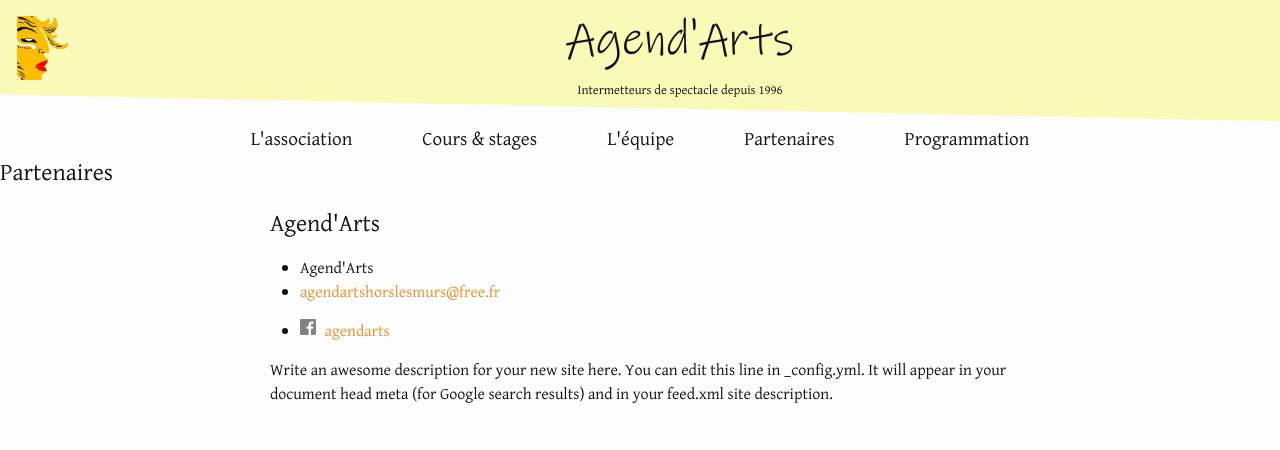
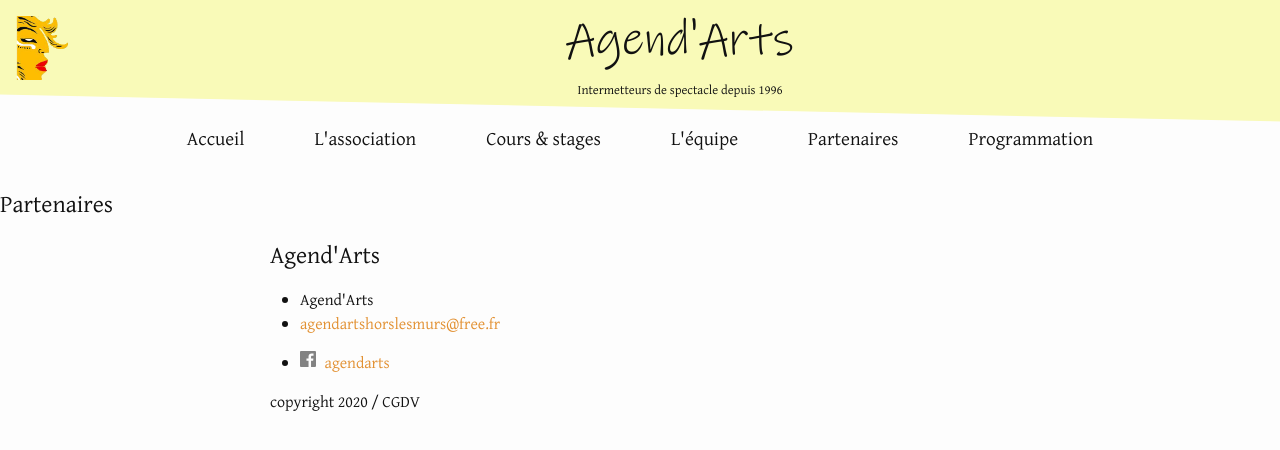
Before and after one commit to SeedAction/seedaction.github.io, a Jekyll site: the page built from partenaires.md, in a window 1280 px wide. Shown: the top 450 px of the page. Built offline with Jekyll 4.4.1, drawn with Linux system fonts in a browser that asks for light colours.

```diff
--- a/_config.yml
+++ b/_config.yml
@@ -28,6 +28,8 @@ description: >- # this means to ignore newlines until "baseurl:"
 baseurl: "" # the subpath of your site, e.g. /blog
 url: "" # the base hostname & protocol for your site, e.g. http://example.com
 
+future: true
+
 facebook_username: agendarts
 
 # Build settings
@@ -39,7 +41,8 @@ plugins:
 
 # Collections
 collections:
-  - events
+  events:
+    output: true
 
 # Exclude from processing.
 # The following items will not be processed, by default. Create a custom list
--- a/_includes/footer.html
+++ b/_includes/footer.html
@@ -26,7 +26,8 @@
       </div>
 
       <div class="footer-col footer-col-3">
-        <p>{{- site.description | escape -}}</p>
+        <!-- <p>{{- site.description | escape -}}</p> -->
+        copyright 2020 / CGDV
       </div>
     </div>
 
--- a/_includes/header.html
+++ b/_includes/header.html
@@ -18,6 +18,7 @@
       </label>
 
       <div class="trigger">
+        <a class="page-link" href="{{ site.url | relative_url }}">Accueil</a>
         {%- for path in page_paths -%}
           {%- assign my_page = site.pages | where: "path", path | first -%}
           {%- if my_page.title -%}
--- a/_sass/elementaire/_layout.scss
+++ b/_sass/elementaire/_layout.scss
@@ -11,6 +11,7 @@
     "logo title"
     ". kicker"
     "menu menu";
+  margin-bottom: 2em;
 
   &::before {
     content: '';
@@ -205,9 +206,9 @@
     font-family: gentium_basicbold;
     font-size: 30px;
     font-weight: bold;
-    line-height: 1.5em;
+    line-height: 1.2em;
     text-shadow: 1px 1px 1px #000;
-    text-align: center;
+    //text-align: center;
     padding: 0 .5em;
     position: absolute;
     top: 50%;
@@ -240,7 +241,7 @@
     font-size: 30px;
     font-weight: bold;
     line-height: 1.5em;
-    text-shadow: 2px 2px 2px #000;
+    text-shadow: 1px 1px 1px #000;
     text-align: center;
     padding: 0 .5em;
     position: absolute;
@@ -248,3 +249,18 @@
     bottom: 0;
   }
 }
+
+.video-wrapper {
+  position: relative;
+  width: 100%;
+  height: 0;
+  padding-bottom: 56.25%;
+}
+
+.video {
+  position: absolute;
+  top: 0;
+  left: 0;
+  width: 100%;
+  height: 100%;
+}
```
Also changed, not shown: _layouts/blog.html (added, +23 -0 lines), _layouts/home.html (+2 -20 lines), index.html (added, +64 -0 lines), index.md (deleted, +0 -6 lines), 1 other file.
